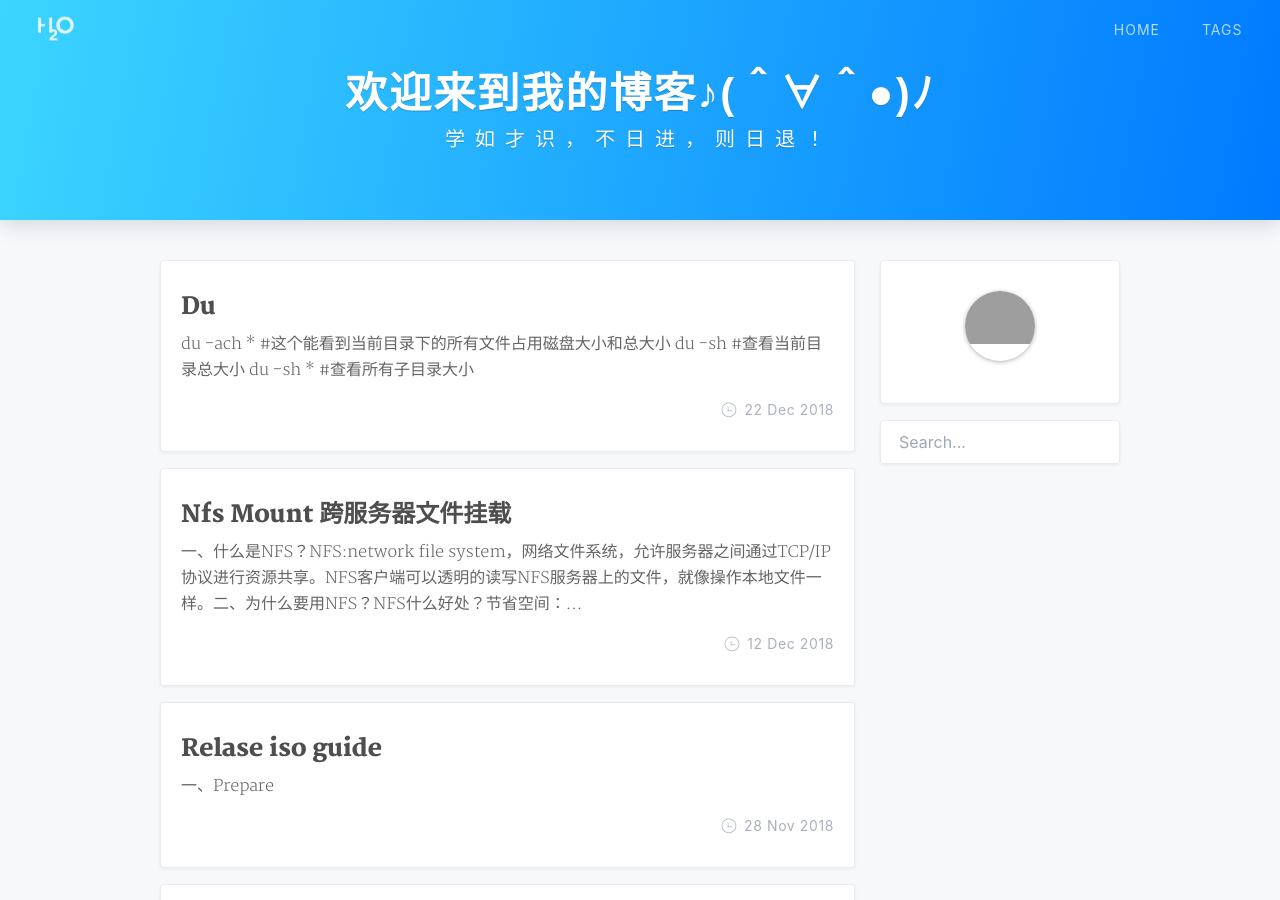
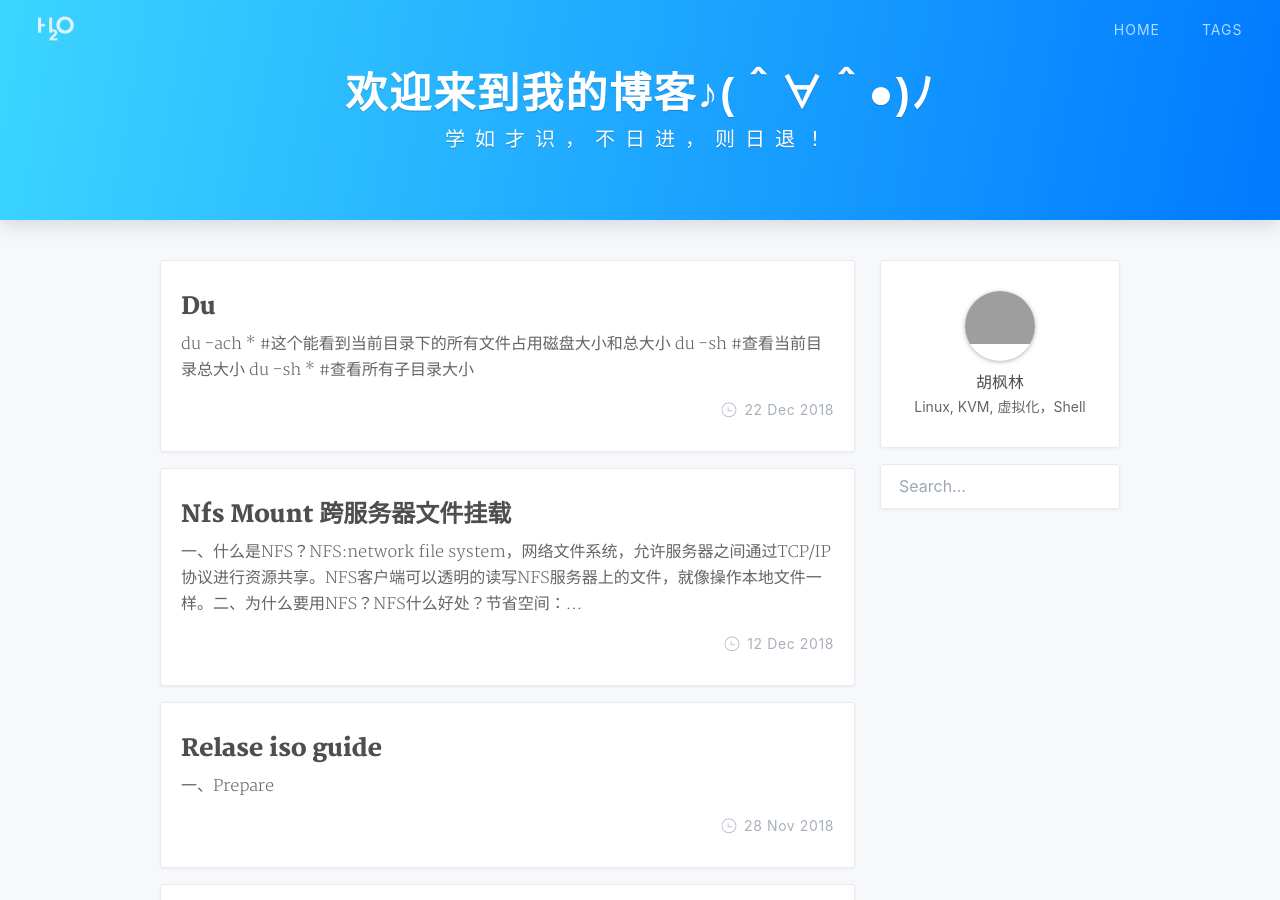
Before and after one commit to hufenglin/hufenglin.github.io, a Jekyll site: the page built from index.html, in a window 1280 px wide and 900 px high. Built offline with Jekyll 4.4.1, drawn with Linux system fonts in a browser that asks for light colours; nearby versions of some CDN libraries; the list of posts is cut into pages by our own code; a style sheet for code colours, icons or effects is not loaded; grey boxes are pictures that could not be loaded.

Commit message:
Update _config.yml

```diff
--- a/_config.yml
+++ b/_config.yml
@@ -31,6 +31,11 @@ nav:
 footer:
   since: 2018
 
+
+# Author 配置博主信息
+author: '胡枫林'
+nickname: '东方闪电'
+bio: 'Linux, KVM, 虚拟化，Shell'
 avatar: '/assets/img/profile.png'
 
 # Search
```
